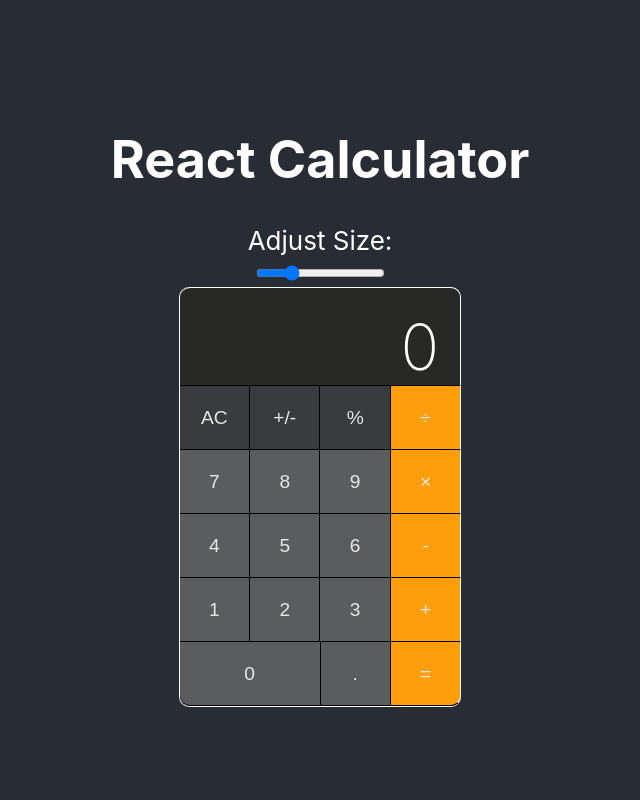
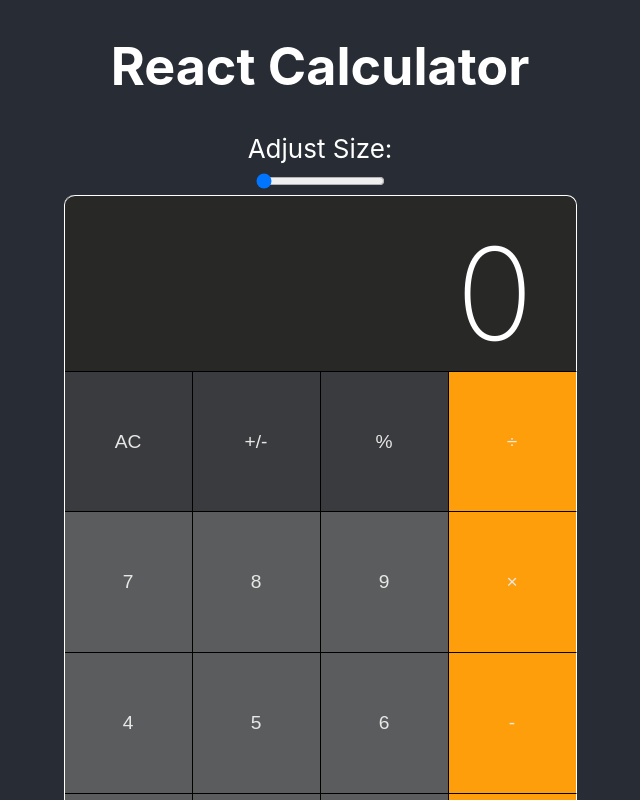
Before and after one commit to billyjacoby/react-calc, a React (Create React App) app: page / in a window 1280 px wide. Shown: the top 800 px of the page, without its empty margins (320-960 px from the left). Built offline with nearby package versions, Linux system fonts and the light colour scheme.

Commit message:
fixed max-width

```diff
--- a/src/components/Calculator.css
+++ b/src/components/Calculator.css
@@ -11,13 +11,13 @@
 
   /* Size Variables */
   --buttonPadding: 0.5rem 0;
-  --buttonHeight: 4rem;
-  --buttonWidth: calc(1.1 * var(--buttonHeight));
+  --buttonWidth: 5vw;
+  --buttonHeight: calc(1.1 * var(--buttonWidth));
   --buttonFontSize: 1.2rem;
 
-  --displayHeight: var(--buttonHeight);
-  --displayFontSize: var(--buttonHeight);
-  --displayPadding: calc(var(--buttonHeight) * 0.33);
+  --displayHeight: var(--buttonWidth);
+  --displayFontSize: var(--buttonWidth);
+  --displayPadding: calc(var(--buttonWidth) * 0.33);
 
   /* Border Variables */
   --normalBorder: 1px solid black;
--- a/src/components/Calculator.js
+++ b/src/components/Calculator.js
@@ -1,6 +1,8 @@
 import React, { useState } from "react";
 import "./Calculator.css";
 import Button from "./Button";
+
+import useWindowSize from "../utils/useWindowSize";
 
 const Calculator = () => {
   //* Value currently displayed on screen
@@ -17,7 +19,11 @@ const Calculator = () => {
   const [storedValue, setStoredValue] = useState();
 
   //! VARIABLES THAT AFFECT CSS:
-  const [buttonHeight, setButtonHeight] = useState("4rem");
+  const [buttonWidth, setButtonWidth] = useState("10vw");
+  // TODO: use this to set the max size of the buttons - 100vw / 4 to rem
+  const { width: windowWidth, height: windowHeight } = useWindowSize();
+
+  console.log(windowWidth);
 
   const setCurValueFunction = (value) => {
     if (curValue === 0) {
@@ -63,9 +69,9 @@ const Calculator = () => {
 
   const onSliderChange = (e) => {
     console.log(e.target.value);
-    const newHeight = e.target.value + "rem";
+    const newWidth = e.target.value + "vw";
 
-    setButtonHeight(newHeight);
+    setButtonWidth(newWidth);
   };
 
   const equalPressed = () => {
@@ -86,14 +92,14 @@ const Calculator = () => {
         <br />
         <input
           type="range"
-          min="2"
-          max="10"
-          defaultValue="4"
+          min="10"
+          max="24"
+          defaultValue="10"
           onChange={(e) => onSliderChange(e)}
         />
       </div>
 
-      <div className="wrapper" style={{ "--buttonHeight": buttonHeight }}>
+      <div className="wrapper" style={{ "--buttonWidth": buttonWidth }}>
         <div className="display">
           <span>{curValue}</span>
         </div>
--- /dev/null
+++ b/src/utils/useWindowSize.js
@@ -0,0 +1,25 @@
+import { useState, useEffect } from "react";
+
+function getWindowSize() {
+  const width = window.innerWidth;
+  const height = window.innerHeight;
+
+  return { width, height };
+}
+
+export default function useWindowSize() {
+  const [windowSize, setWindowSize] = useState(getWindowSize());
+
+  useEffect(() => {
+    function handleResize() {
+      setWindowSize(getWindowSize());
+    }
+
+    window.addEventListener("resize", handleResize);
+    return () => {
+      window.removeEventListener("resize", handleResize);
+    };
+  }, []);
+
+  return windowSize;
+}
```
Also changed, not shown: 1 other file (tests, documents, lock files or other folders).
